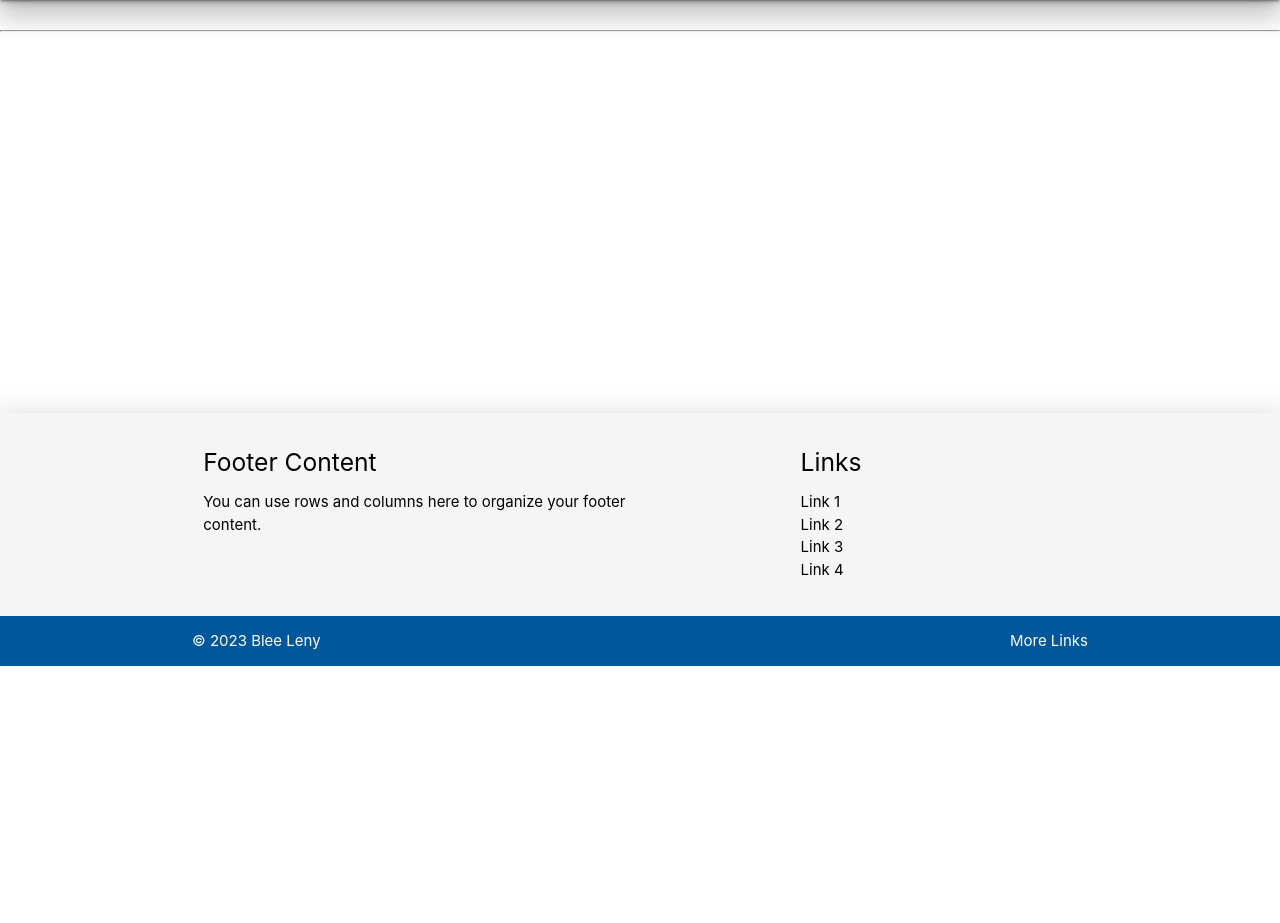
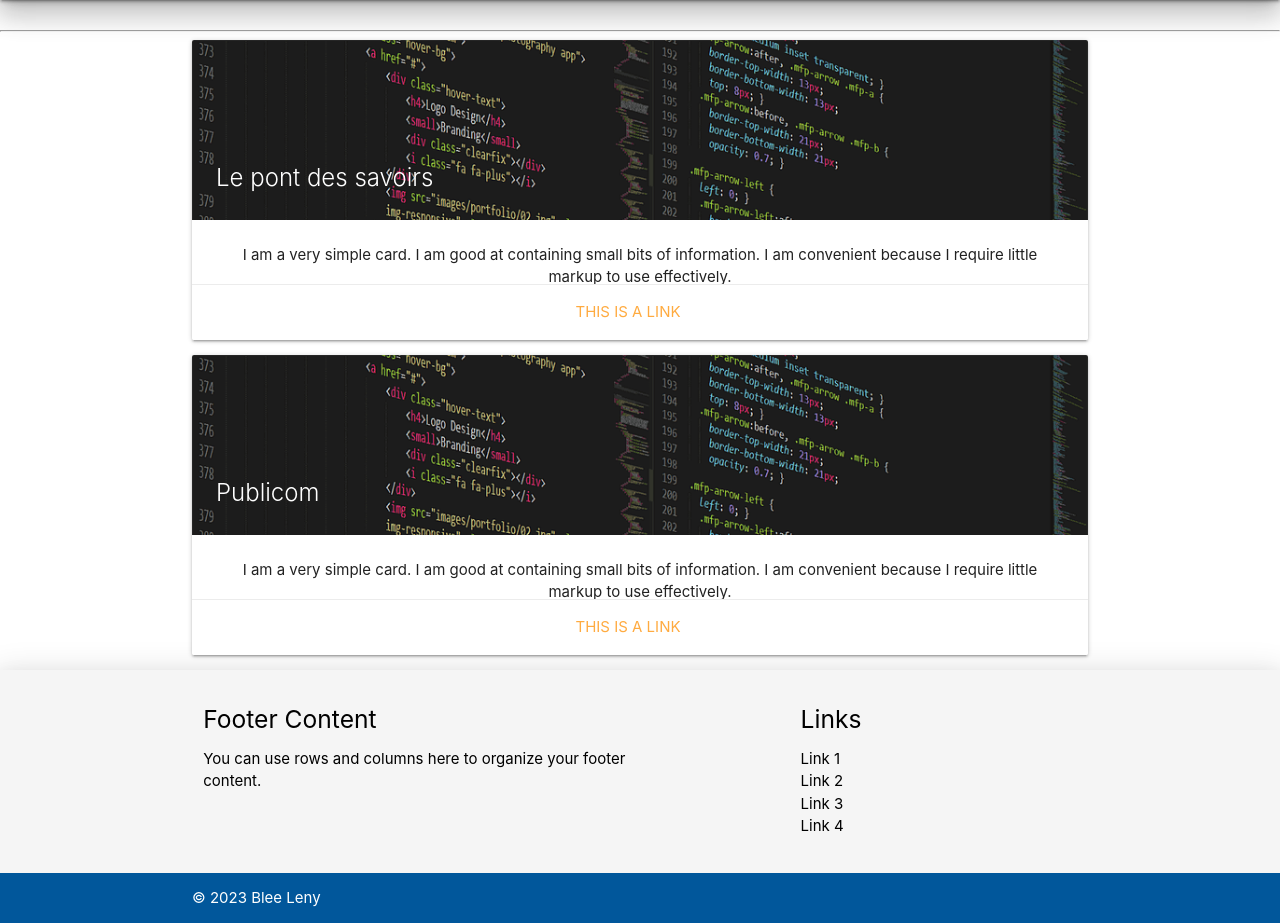
Before and after one commit to LenyBl/Portfolio, a CodeIgniter 4 app: template app/Views/pages/projets.php in a window 1280 px wide. Shown: the part 134-1057 px from the top of the page. Before the commit the page ends 800 px from the top, so only its background shows below. Run offline with PHP 8.4 and a stand-in for CodeIgniter, Linux system fonts and the light colour scheme; the template is opened without the code that fills it, so the values that code supplies are empty; some libraries are stand-ins or nearby versions.

Commit message:
card et veille

```diff
--- a/app/Controllers/Home.php
+++ b/app/Controllers/Home.php
@@ -23,7 +23,7 @@ class Home extends BaseController
     public function veille(){
 
         $fluxrss = new FluxRssModel();
-        $flux = $fluxrss->read(["https://blog.google/technology/ai/rss"]);
+        $flux = $fluxrss->read(["https://www.kdnuggets.com/feed"]);
 
         return view('pages/veille_technologique.php', [
             'title' => 'Veille Technologique',
--- a/app/Views/layout.php
+++ b/app/Views/layout.php
@@ -74,7 +74,8 @@
                 <div class="col l4 offset-l2 s12">
                     <h5 class="black-text text-darken-2">Links</h5>
                     <ul>
-                        <li><a class="black-text text-darken-2" href="#!">Link 1</a></li>
+                        <li><a class="black-text text-darken-2" href="#!">Link 1</a><i
+                        class="material-icons black-text"></i></li>
                         <li><a class="black-text text-darken-2" href="#!">Link 2</a></li>
                         <li><a class="black-text text-darken-2" href="#!">Link 3</a></li>
                         <li><a class="black-text text-darken-2" href="#!">Link 4</a></li>
@@ -85,7 +86,7 @@
         <div class="footer-copyright light-blue darken-4">
             <div class="container white-text">
                 © 2023 Blee Leny
-                <a class="white-text right" href="#!">More Links</a>
+
             </div>
         </div>
     </footer>
--- a/app/Views/pages/projets.php
+++ b/app/Views/pages/projets.php
@@ -4,10 +4,40 @@ $this->section('content');
 ?>
 
 <br>
-<div class="center" >
-    <!-- <embed src="competence_fichier/E4" type="" width="60%" height="100%"> -->
+<div class="center">
+
 </div>
+
 <hr>
+<div class="container center">
+    <div class="card small">
+        <div class="card-image">
+            <img src="img/card.png">
+            <span class="card-title">Le pont des savoirs</span>
+        </div>
+        <div class="card-content">
+            <p>I am a very simple card. I am good at containing small bits of information.
+                I am convenient because I require little markup to use effectively.</p>
+        </div>
+        <div class="card-action">
+            <a href="#">This is a link</a>
+        </div>
+    </div>
+    <div class="card small">
+        <div class="card-image">
+            <img src="img/card.png">
+            <span class="card-title">Publicom</span>
+        </div>
+        <div class="card-content">
+            <p>I am a very simple card. I am good at containing small bits of information.
+                I am convenient because I require little markup to use effectively.</p>
+        </div>
+        <div class="card-action">
+            <a href="#">This is a link</a>
+        </div>
+    </div>
+
+</div>
 
 
 
```
Also changed, not shown: app/Views/pages/veille_technologique.php (+35 -12 lines), public/img/card.png (added).
